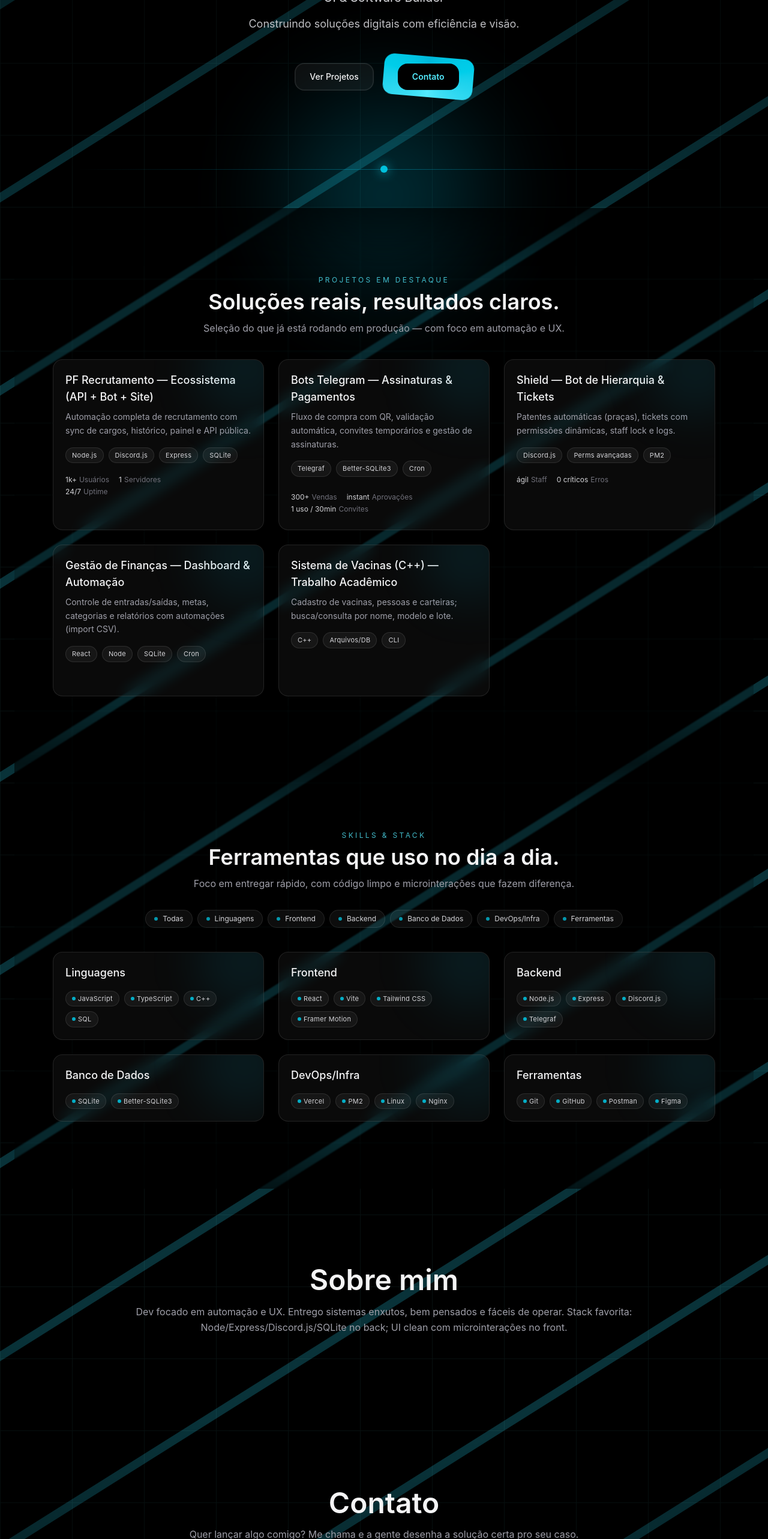
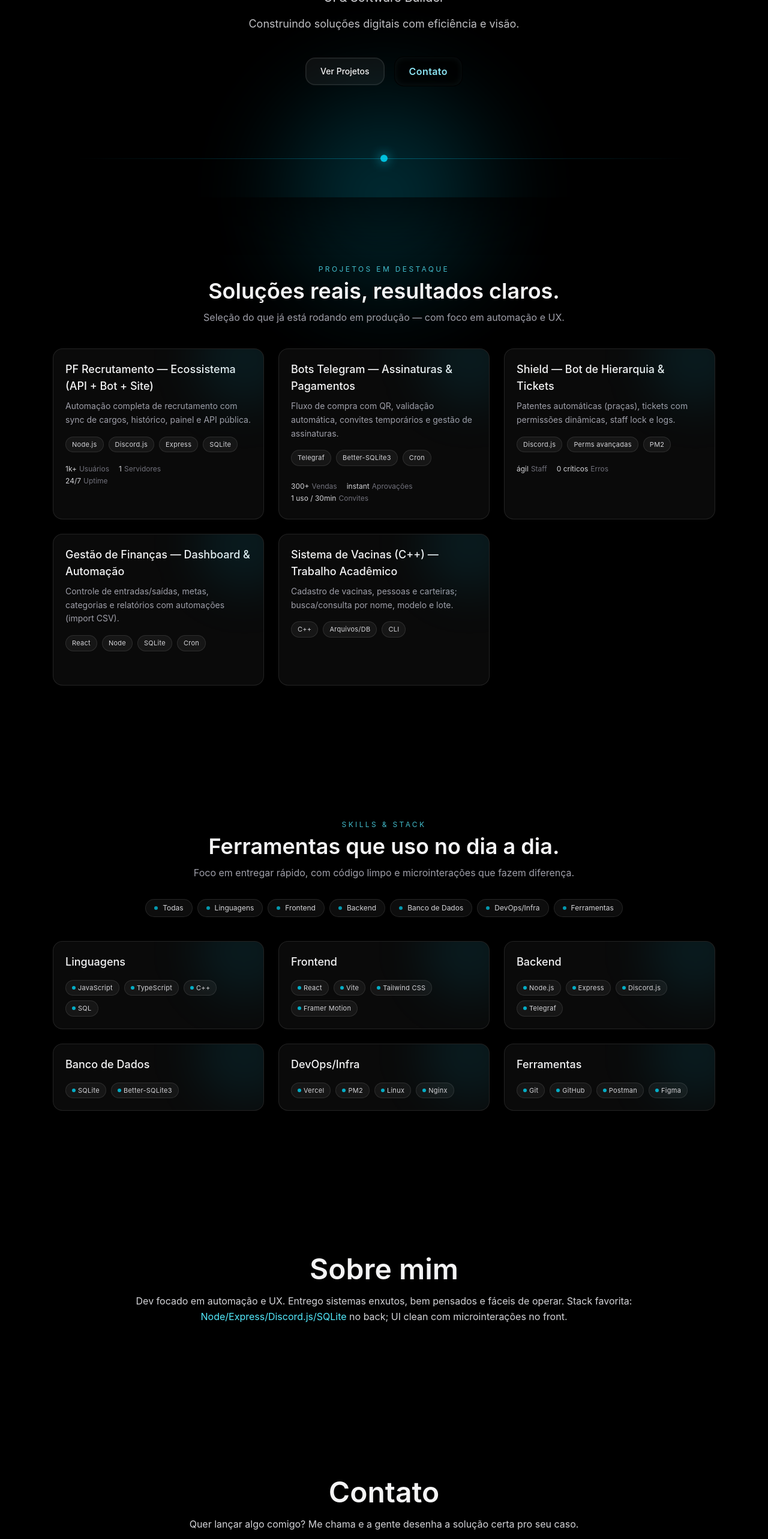
Before and after one commit to eliaszgabriel/dev-elias, a React (Vite) app: page / in a window 1280 px wide. Shown: the part 234-2800 px from the top of the page at 60% size. Built offline with nearby package versions, Linux system fonts and the light colour scheme.

Commit message:
nebulosas

```diff
--- a/src/App.jsx
+++ b/src/App.jsx
@@ -3,6 +3,7 @@ import { motion, AnimatePresence, useReducedMotion } from "framer-motion";
 import { projects } from "@/data/projects";
 import { skills } from "@/data/skills";
 import { createPortal } from "react-dom";
+import GlobalBackgrounds from "@/components/GlobalBackgrounds";
 
 // =============== Variants (fade-up + stagger) ===============
 const fadeUp = {
@@ -105,26 +106,25 @@ export default function App() {
 
   return (
     <div className="min-h-screen w-full max-w-[100vw] bg-black text-zinc-100 antialiased overflow-x-clip relative scroll-smooth">
-      <TechLinesBackground />
+      {/* Renderiza fundos globais (portal fixo atrás do site) */}
+      <GlobalBackgrounds />
+      <div
+        className="fixed inset-0 -z-[5] pointer-events-none
+  bg-[radial-gradient(circle_at_center,rgba(0,0,0,0.25)_0%,rgba(0,0,0,0.6)_60%,rgba(0,0,0,0.9)_100%)]
+  backdrop-blur-[3px]"
+      />
+      {/* Agora o conteúdo normal, fora de qualquer pointer-events-none */}
       <Header active={active} />
 
       <main className="relative z-10 px-6 pt-24 pb-16 md:pt-32">
-        {/* HERO */}
         <div className="flex items-center justify-center">
           <Hero />
         </div>
 
-        {/* DIVISÃO */}
         <SectionDivider />
-
-        {/* PROJETOS */}
         <ProjectsSection />
         <SkillsSection />
-
-        {/* SOBRE */}
         <AboutSection />
-
-        {/* CONTATO */}
         <ContactSection />
       </main>
 
@@ -244,9 +244,8 @@ function Header({ active }) {
 
         <a
           href="#contato"
-          onClick={closeAndScroll}
           className={`block px-5 py-3 rounded-xl border border-white/10 bg-white/5 hover:bg-white/10 transition ${
-            active === "contato" ? "text-white" : "text-zinc-300"
+            active === "sobre" ? "text-white" : "text-zinc-300"
           }`}
         >
           Contato
@@ -639,7 +638,6 @@ function Stat({ label, value }) {
     </span>
   );
 }
-
 /* ======================== Sobre ======================= */
 function AboutSection() {
   return (
@@ -651,6 +649,9 @@ function AboutSection() {
       viewport={{ once: true, amount: 0.3 }}
       variants={stagger}
     >
+      {/* véu de leitura */}
+      <div className="absolute inset-0 -z-10 bg-gradient-to-b from-black/70 via-black/30 to-black/70 backdrop-blur-[2px]" />
+
       <div className="mx-auto max-w-4xl px-6 text-center">
         <motion.h2
           variants={fadeUp}
@@ -660,11 +661,12 @@ function AboutSection() {
         </motion.h2>
         <motion.p
           variants={fadeUp}
-          className="mt-4 text-zinc-400 leading-relaxed"
+          className="mt-4 text-zinc-300 leading-relaxed"
         >
           Dev focado em automação e UX. Entrego sistemas enxutos, bem pensados e
-          fáceis de operar. Stack favorita: Node/Express/Discord.js/SQLite no
-          back; UI clean com microinterações no front.
+          fáceis de operar. Stack favorita:{" "}
+          <span className="text-cyan-300">Node/Express/Discord.js/SQLite</span>{" "}
+          no back; UI clean com microinterações no front.
         </motion.p>
       </div>
     </motion.section>
@@ -682,6 +684,9 @@ function ContactSection() {
       viewport={{ once: true, amount: 0.3 }}
       variants={stagger}
     >
+      {/* véu de leitura */}
+      <div className="absolute inset-0 -z-10 bg-gradient-to-b from-black/70 via-black/30 to-black/70 backdrop-blur-[2px]" />
+
       <div className="mx-auto max-w-3xl px-6 text-center">
         <motion.h2
           variants={fadeUp}
@@ -690,11 +695,15 @@ function ContactSection() {
           Contato
         </motion.h2>
 
-        <motion.p variants={fadeUp} className="mt-4 text-zinc-400">
+        <motion.p
+          variants={fadeUp}
+          className="mt-4 text-zinc-300 leading-relaxed"
+        >
           Quer lançar algo comigo? Me chama e a gente desenha a solução certa
           pro seu caso.
         </motion.p>
 
+        {/* mantém os botões de contato */}
         <motion.div
           variants={fadeUp}
           className="mt-10 flex items-center justify-center gap-4 md:gap-6 flex-wrap"
@@ -801,10 +810,22 @@ function NeonOutlineButton({ href, label }) {
   return (
     <a
       href={href}
-      className="group relative inline-flex items-center justify-center rounded-2xl px-6 py-3 text-sm font-semibold text-cyan-300"
+      className="
+        relative inline-flex items-center justify-center
+        px-6 py-3 rounded-2xl
+        text-[#8BE3F2] font-semibold tracking-wide
+        bg-black/70 border border-black/70
+        shadow-[inset_0_0_12px_rgba(139,227,242,0.08)]
+        hover:shadow-[0_0_18px_rgba(139,227,242,0.25),inset_0_0_10px_rgba(139,227,242,0.15)]
+        hover:border-[#8BE3F2]/40
+        hover:scale-[1.04]
+        transition-all duration-300 ease-out
+        transform-gpu
+      "
     >
-      <span className="absolute inset-0 rounded-2xl [mask:linear-gradient(#000_0_0)_content-box,linear-gradient(#000_0_0)] [mask-composite:exclude] p-[1px] bg-[conic-gradient(from_0deg,theme(colors.cyan.500),theme(colors.cyan.300),theme(colors.cyan.500))] animate-[spin_6s_linear_infinite]" />
-      <span className="relative rounded-2xl bg-black px-6 py-3">{label}</span>
+      <span className="animate-[color-blink_2.2s_ease-in-out_infinite]">
+        {label}
+      </span>
     </a>
   );
 }
@@ -902,7 +923,7 @@ function TechLinesBackground() {
     <div
       ref={ref}
       aria-hidden
-      className="pointer-events-none absolute inset-0 -z-0 overflow-hidden"
+      className="pointer-events-none absolute inset-0 z-0 overflow-hidden"
       style={{ contain: "paint" }}
     >
       {/* Layer 1: grade sutil */}
```
